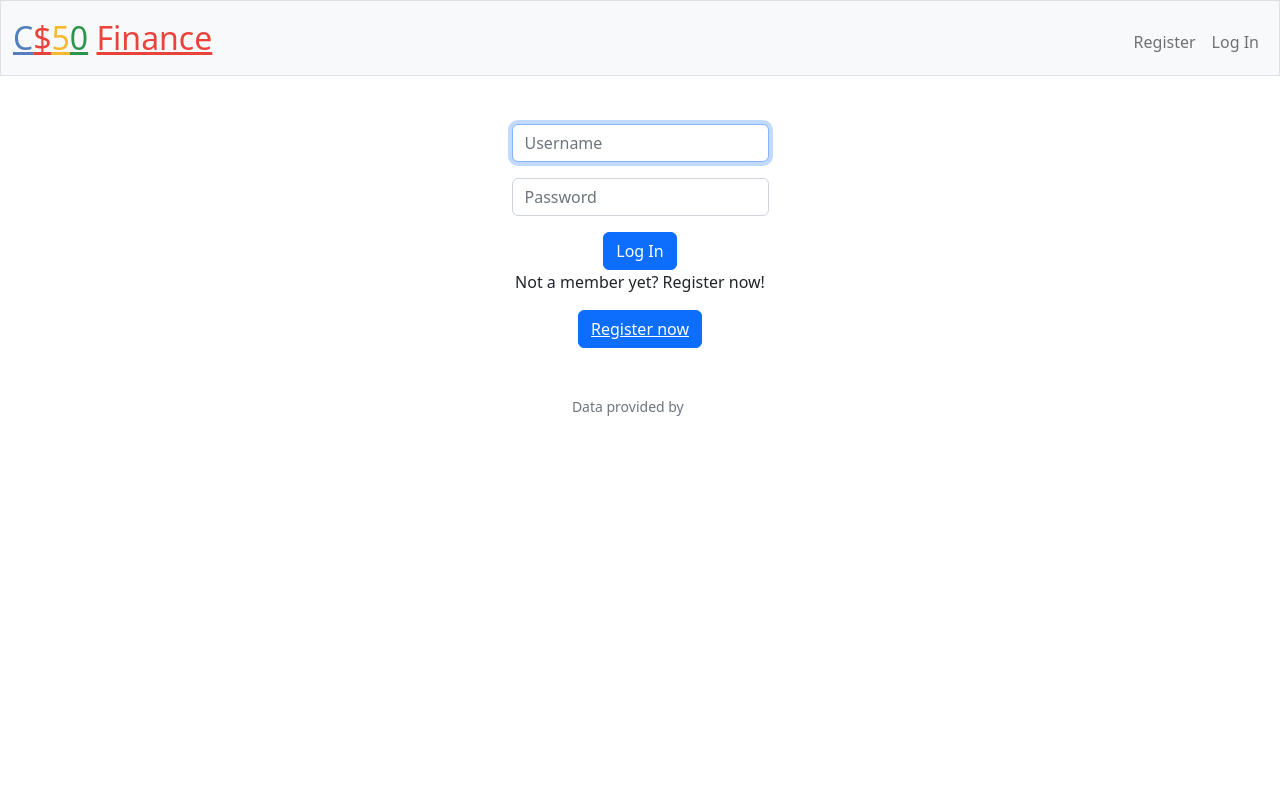
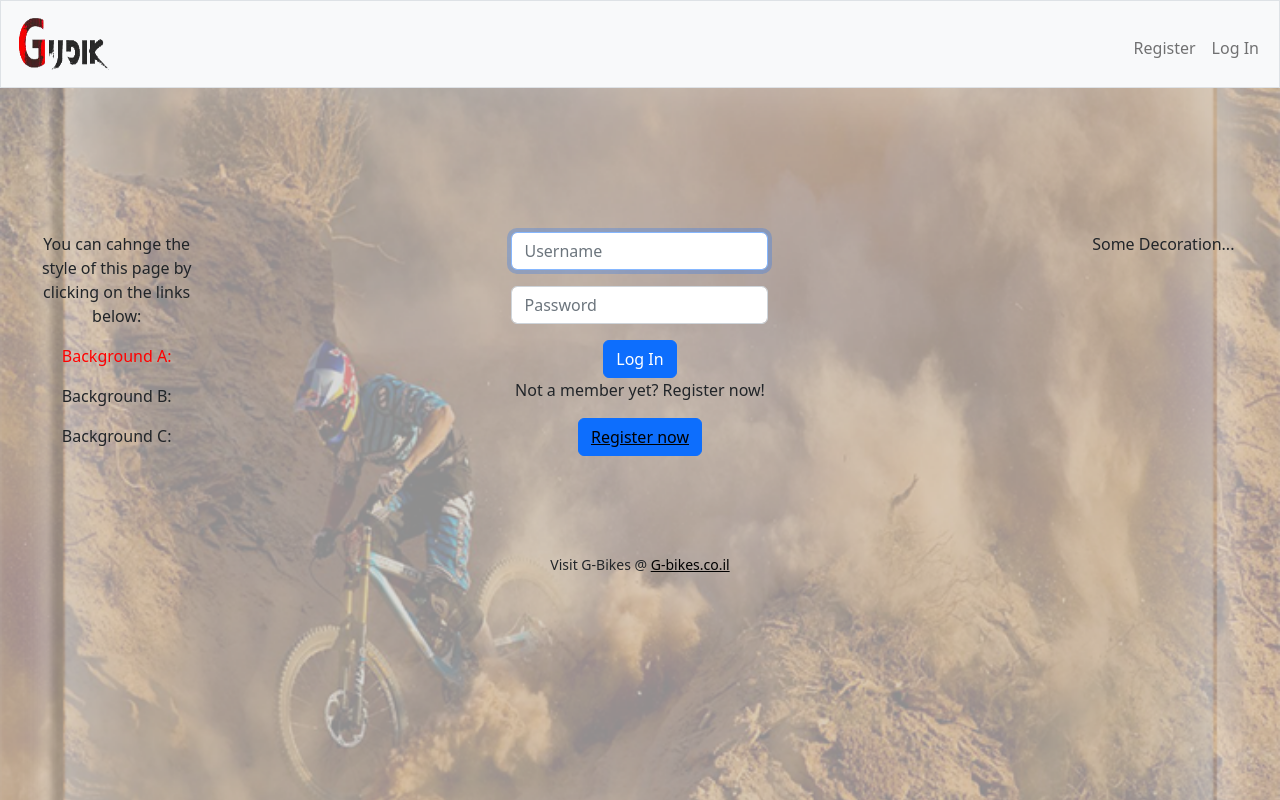
Before and after one commit to Dgoralkin/MyProject, a Flask app: page /login in a window 1280 px wide. Run offline with Flask 2, Linux system fonts and the light colour scheme.

Commit message:
Design update

```diff
--- a/static/styles.css
+++ b/static/styles.css
@@ -1,35 +1,13 @@
-/* Size for brand */
-nav .navbar-brand
-{
-    font-size: xx-large;
-}
-
-/* Colors for brand */
-nav .navbar-brand .blue
-{
-    color: #537fbe;
-}
-nav .navbar-brand .red
-{
-    color: #ea433b;
-}
-nav .navbar-brand .yellow
-{
-    color: #f5b82e;
-}
-nav .navbar-brand .green
-{
-    color: #2e944b;
-}
 
 a
 {
-    color: white;
+    color: black;
 }
 a:hover
 {
-    color: white;
+    color: blue;
 }
+
 
 h1
 {
@@ -62,3 +40,11 @@ span
     width: 70%;
     position: center;
 }
+
+.Background
+{
+    background-image: url("/static/Background.png");
+    background-color: #cccccc;
+    background-repeat: no-repeat; /* Do not repeat the image */
+    background-size: cover; /* Resize the background image to cover the entire container */
+}
--- a/templates/layout.html
+++ b/templates/layout.html
@@ -11,23 +11,25 @@
         <link crossorigin="anonymous" href="https://cdn.jsdelivr.net/npm/bootstrap@5.1.3/dist/css/bootstrap.min.css" integrity="sha384-1BmE4kWBq78iYhFldvKuhfTAU6auU8tT94WrHftjDbrCEXSU1oBoqyl2QvZ6jIW3" rel="stylesheet">
         <link href="https://cdn.jsdelivr.net/npm/bootstrap@5.2.0-beta1/dist/css/bootstrap.min.css" rel="stylesheet" integrity="sha384-0evHe/X+R7YkIZDRvuzKMRqM+OrBnVFBL6DOitfPri4tjfHxaWutUpFmBp4vmVor" crossorigin="anonymous">
         <script crossorigin="anonymous" src="https://cdn.jsdelivr.net/npm/bootstrap@5.1.3/dist/js/bootstrap.bundle.min.js" integrity="sha384-ka7Sk0Gln4gmtz2MlQnikT1wXgYsOg+OMhuP+IlRH9sENBO0LRn5q+8nbTov4+1p"></script>
-
-        <!-- https://favicon.io/emoji-favicons/money-bag/ -->
-        <link href="/static/favicon.ico" rel="icon">
+        <link href="/static/GbookLogo.png" rel="icon">
         <link href="/static/styles.css" rel="stylesheet">
 
-        <title>C$50 Finance: {% block title %}{% endblock %}</title>
+        <title>Book Service @ G-bikes: {% block title %}{% endblock %}</title>
 
     </head>
 
-    <body>
+    <body class="Background">
 
         <nav class="bg-light border navbar navbar-expand-md navbar-light">
             <div class="container-fluid">
-                <a class="navbar-brand" href="/"><span class="blue">C</span><span class="red">$</span><span class="yellow">5</span><span class="green">0</span> <span class="red">Finance</span></a>
+                <a class="navbar-brand" href="/"><img src="/static/logo G.png" width="100" height="60" alt="Logo"></a>
                 <button aria-controls="navbar" aria-expanded="false" aria-label="Toggle navigation" class="navbar-toggler" data-bs-target="#navbar" data-bs-toggle="collapse" type="button">
                     <span class="navbar-toggler-icon"></span>
                 </button>
+
+
+
+
                 <div class="collapse navbar-collapse" id="navbar">
                     {% if session["user_id"] %}
                         <ul class="navbar-nav me-auto mt-2">
@@ -39,6 +41,8 @@
                         <ul class="navbar-nav ms-auto mt-2">
                             <li class="nav-item"><a class="nav-link" href="/logout">Log Out</a></li>
                         </ul>
+
+
                     {% else %}
                         <ul class="navbar-nav ms-auto mt-2">
                             <li class="nav-item"><a class="nav-link" href="/register">Register</a></li>
@@ -49,6 +53,9 @@
             </div>
         </nav>
 
+
+
+
         {% if get_flashed_messages() %}
             <header>
                 <div class="alert alert-primary mb-0 text-center" role="alert">
@@ -57,12 +64,28 @@
             </header>
         {% endif %}
 
+
+
+
+        <header class="container-fluid py-5 text-center">
+            {% block header %}{% endblock %}
+        </header>
+
+
+
+
         <main class="container-fluid py-5 text-center">
             {% block main %}{% endblock %}
         </main>
 
-        <footer class="mb-5 small text-center text-muted">
-            Data provided by <a href="https://iexcloud.io/">IEX</a>
+
+
+
+
+
+        <footer class="mb-5 small text-center">
+            <br><br>
+            Visit G-Bikes @ <a href="https://www.g-bikes.co.il/" target="_blank">G-bikes.co.il</a>
         </footer>
 
     </body>
--- a/templates/login.html
+++ b/templates/login.html
@@ -4,7 +4,27 @@
     Log In
 {% endblock %}
 
+
+{% block header %}
+{% endblock %}
+
+
+
 {% block main %}
+
+<div class="container-fluid text-center">
+    <div class="row content">
+
+        <!-- Left side container -->
+        <div class="col-sm-2 sidenav1">
+            <p id="P1_left">You can cahnge the style of this page by clicking on the links below:</p>
+            <p id="P2_left" onclick="changePic(event)" style="color:red;">Background A:</p>
+            <p id="P3_left" onclick="changePic(event)">Background B:</p>
+            <p id="P4_left" onclick="changePic(event)">Background C:</p>
+        </div>
+
+        <!-- Main -->
+        <div class="col-sm-8 text-left">
             <form action="/login" method="post">
                 <div class="mb-3">
                     <input autocomplete="off" required autofocus class="form-control mx-auto w-auto" id="username" name="username" placeholder="Username" type="text">
@@ -16,4 +36,37 @@
                 <p>Not a member yet?  Register now!</p>
             </form>
             <button class="btn btn-primary" type="button"><a href="/register">Register now</a></button>
+        </div>
+
+        <!-- Right side container -->
+
+        <div class="col-sm-2 sidenav1">
+            <div>
+                <p id="P1_right">Some Decoration...</p>
+            </div>
+        </div>
+
+    </div>
+</div>
+
+
 {% endblock %}
+
+
+
+
+<!--
+    <div class="container-fluid">
+        <form action="/login" method="post">
+            <div class="mb-3">
+                <input autocomplete="off" required autofocus class="form-control mx-auto w-auto" id="username" name="username" placeholder="Username" type="text">
+            </div>
+            <div class="mb-3">
+                <input class="form-control mx-auto w-auto" id="password" name="password" placeholder="Password" type="password">
+            </div>
+            <button class="btn btn-primary" type="submit">Log In</button>
+            <p>Not a member yet?  Register now!</p>
+        </form>
+        <button class="btn btn-primary" type="button"><a href="/register">Register now</a></button>
+    </div>
+-->
```
Also changed, not shown: static/Background.jpg (added), static/Background.png (added), static/GbookLogo.png (added), static/logo G.png (added). Lines whose indentation alone changed are shown as unchanged.
